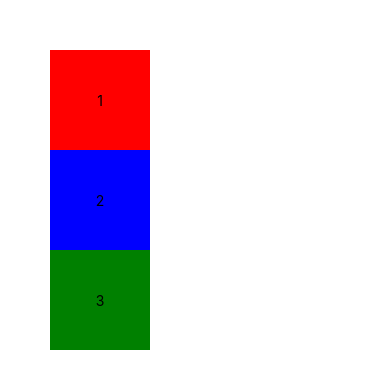
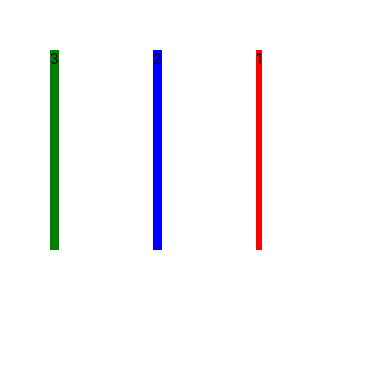
Before and after one commit to revanthkumaar/rn_first_project, a React Native app: screen / in a window 390 px wide. Shown: the top 388 px of the page. Built offline with nearby package versions, Linux system fonts and the light colour scheme.

Commit message:
sadasd
asdad

```diff
--- a/App.js
+++ b/App.js
@@ -54,36 +54,24 @@ import { Text, View } from 'react-native';
 
 export default function App() {
   return (
-    <View style={{ padding: 50 }}>
+    <View style={{ padding: 50, flexDirection:'row-reverse',width:'80%',height:300,justifyContent:'space-between',alignItems:'stretch'}}>
       <View
         style={{
-          backgroundColor: 'red',
-          width: 100,
-          height: 100,
-          justifyContent: 'center',
-          alignItems: 'center'
-        }}
+          backgroundColor: 'red'
+          }}
       >
         <Text>1</Text>
       </View>
       <View
         style={{
-          backgroundColor: 'blue',
-          width: 100,
-          height: 100,
-          justifyContent: 'center',
-          alignItems: 'center'
+          backgroundColor: 'blue'
         }}
       >
         <Text>2</Text>
       </View>
       <View
         style={{
-          backgroundColor: 'green',
-          width: 100,
-          height: 100,
-          justifyContent: 'center',
-          alignItems: 'center'
+          backgroundColor: 'green'
         }}
       >
         <Text>3</Text>
```
